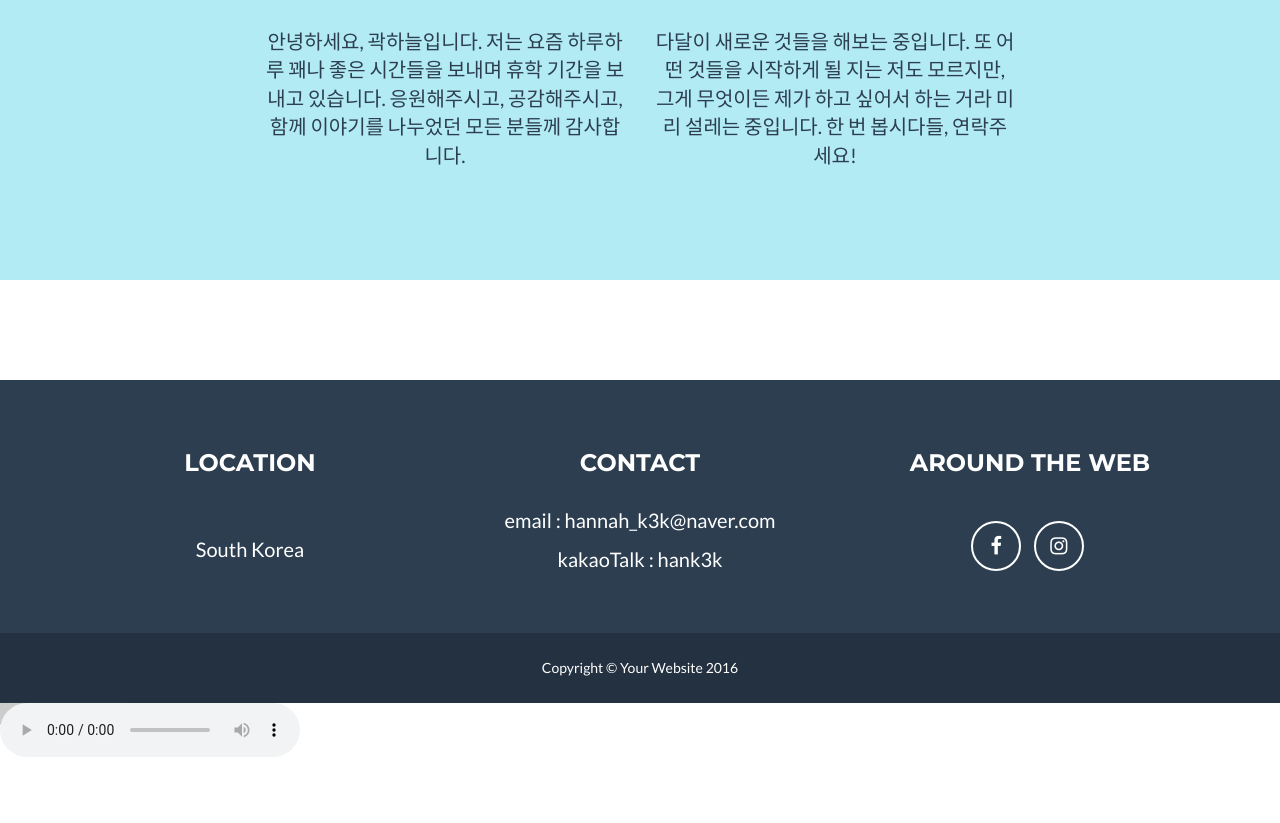
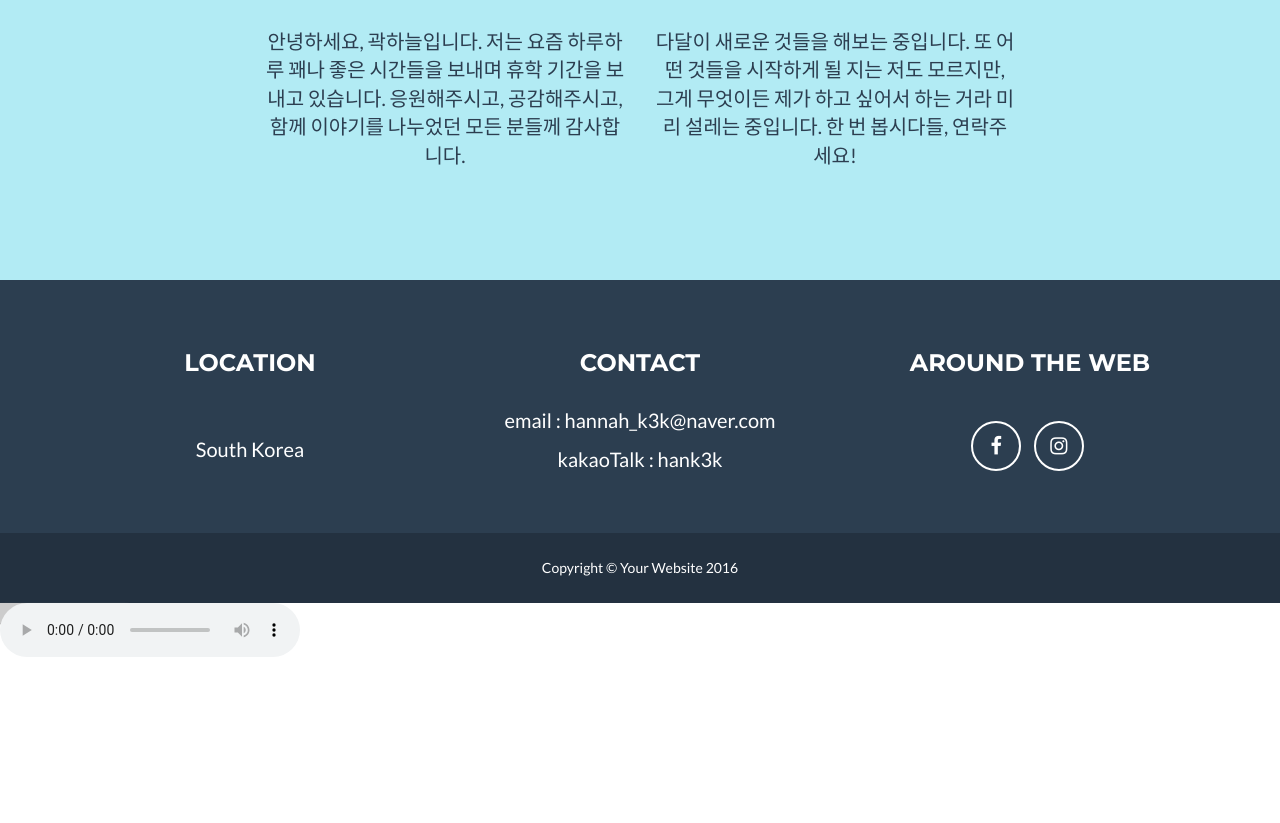
Before and after one commit to NEURRI/NEURRI.github.io, a plain HTML site: page index.html in a window 1280 px wide. Shown: the part 2204-3027 px from the top of the page. After the commit the page ends 2866 px from the top, so only its background shows below. Drawn offline with nearby package versions, Linux system fonts and the light colour scheme.

Commit message:
first commit

```diff
--- a/index.html
+++ b/index.html
@@ -181,8 +181,7 @@
 
     <!-- Contact Section -->
     <!-- Footer -->
-    <section id="contact">
-    <footer class="text-center">
+    <footer class="text-center" id="contact">
         <div class="footer-above">
             <div class="container">
                 <div class="row">
@@ -228,7 +227,7 @@
                 </audio>
                 </div>
     </footer>
-    </section>
+
 
     <!-- Scroll to Top Button (Only visible on small and extra-small screen sizes) -->
     <div class="scroll-top page-scroll hidden-sm hidden-xs hidden-lg hidden-md">
```
